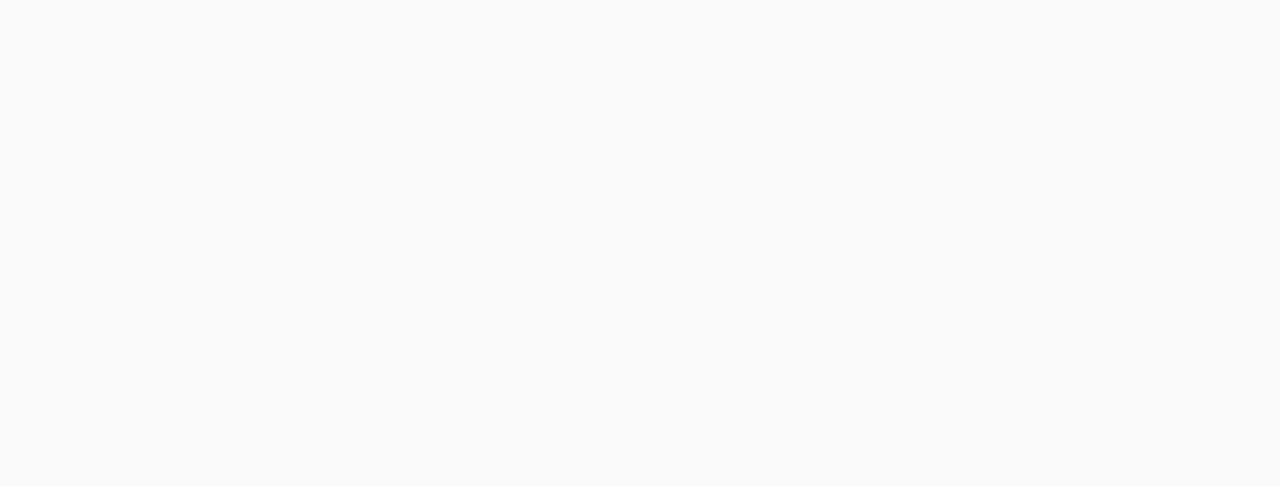
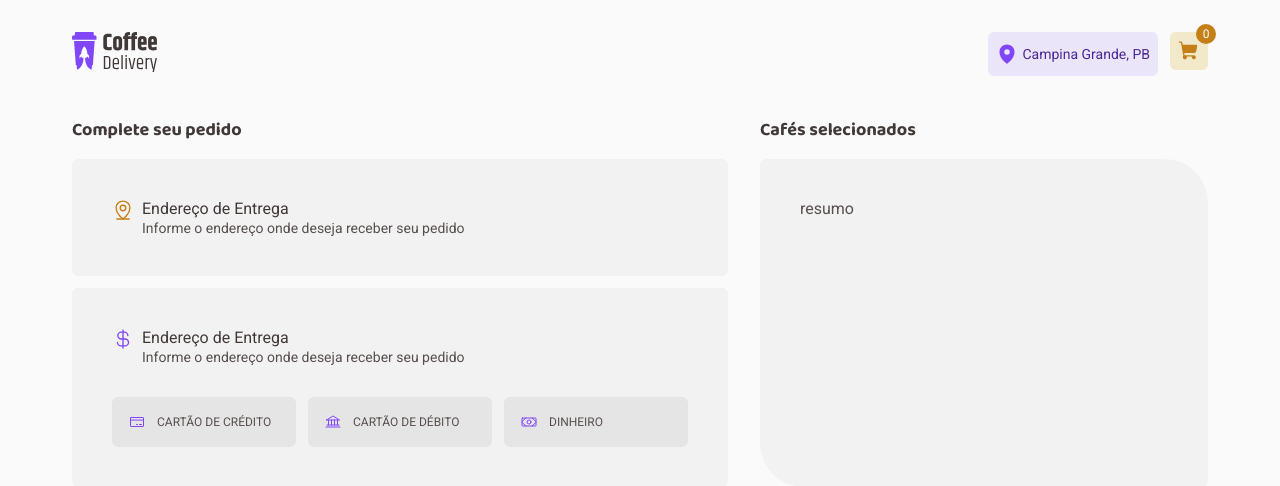
Before and after one commit to filipeferibeiro/Ignite-Desafio-02-Coffee-Delivery, a React (Vite) app: page /cart in a window 1280 px wide. Before the commit this address had no page. Shown: the top 486 px of the page. Built offline with nearby package versions, Linux system fonts and the light colour scheme; the HTML template or start-up script is replaced by a standard one.

Commit message:
feat: Structure and payment options of Cart Screen

```diff
--- a/src/Router.tsx
+++ b/src/Router.tsx
@@ -1,12 +1,14 @@
 import { Route, Routes } from 'react-router-dom'
 import { DefaultLayout } from './layouts/DefaultLayout'
 import { Home } from './pages/Home'
+import { Cart } from './pages/Cart'
 
 export function Router() {
   return (
     <Routes>
       <Route path="/" element={<DefaultLayout />}>
         <Route path="/" element={<Home />} />
+        <Route path="/cart" element={<Cart />} />
       </Route>
     </Routes>
   )
--- a/src/components/Header/index.tsx
+++ b/src/components/Header/index.tsx
@@ -1,4 +1,5 @@
 import { MapPin, ShoppingCart } from 'phosphor-react'
+import { NavLink } from 'react-router-dom'
 
 import CoffeeDeliveryLogo from '../../assets/coffee-delivery-logo.svg'
 
@@ -13,7 +14,9 @@
 export function Header() {
   return (
     <HeaderContainer>
-      <img src={CoffeeDeliveryLogo} alt="" />
+      <NavLink to="/">
+        <img src={CoffeeDeliveryLogo} alt="" />
+      </NavLink>
       <HeaderActionItemsContainer>
         <PlaceLocationIndicator>
           <MapPin size={22} weight="fill" />
--- /dev/null
+++ b/src/pages/Cart/index.tsx
@@ -0,0 +1,65 @@
+import {
+  Bank,
+  CreditCard,
+  CurrencyDollar,
+  MapPinLine,
+  Money,
+} from 'phosphor-react'
+import {
+  CartCardInfo,
+  CartCardResume,
+  CartContainer,
+  CartInfoContainer,
+  InfoCardDescription,
+  InfoCardDescriptionTexts,
+  PaymentSelection,
+  PaymentSelectionContainer,
+  SectionTitle,
+} from './styles'
+
+export function Cart() {
+  return (
+    <CartContainer>
+      <SectionTitle>Complete seu pedido</SectionTitle>
+      <SectionTitle>Cafés selecionados</SectionTitle>
+      <CartInfoContainer>
+        <CartCardInfo>
+          <InfoCardDescription color="yellow-dark">
+            <MapPinLine weight="regular" size={22} />
+            <InfoCardDescriptionTexts>
+              <p>Endereço de Entrega</p>
+              <p>Informe o endereço onde deseja receber seu pedido</p>
+            </InfoCardDescriptionTexts>
+          </InfoCardDescription>
+        </CartCardInfo>
+        <CartCardInfo>
+          <InfoCardDescription color="purple">
+            <CurrencyDollar weight="regular" size={22} />
+            <InfoCardDescriptionTexts>
+              <p>Endereço de Entrega</p>
+              <p>Informe o endereço onde deseja receber seu pedido</p>
+            </InfoCardDescriptionTexts>
+          </InfoCardDescription>
+          <PaymentSelectionContainer>
+            <PaymentSelection htmlFor="credit">
+              <input id="credit" type="radio" name="payment" />
+              <CreditCard weight="regular" size={16} />
+              <p>Cartão de Crédito</p>
+            </PaymentSelection>
+            <PaymentSelection htmlFor="debit">
+              <input id="debit" type="radio" name="payment" />
+              <Bank weight="regular" size={16} />
+              <p>Cartão de Débito</p>
+            </PaymentSelection>
+            <PaymentSelection htmlFor="cash">
+              <input id="cash" type="radio" name="payment" />
+              <Money weight="regular" size={16} />
+              <p>Dinheiro</p>
+            </PaymentSelection>
+          </PaymentSelectionContainer>
+        </CartCardInfo>
+      </CartInfoContainer>
+      <CartCardResume>resumo</CartCardResume>
+    </CartContainer>
+  )
+}
--- /dev/null
+++ b/src/pages/Cart/styles.ts
@@ -0,0 +1,111 @@
+import styled from 'styled-components'
+
+interface InfoCardDescriptionProps {
+  color: 'purple' | 'yellow-dark'
+}
+
+export const CartContainer = styled.div`
+  max-width: 71rem;
+  margin: 2.5rem auto;
+
+  display: grid;
+  grid-template-columns: 1fr 28rem;
+  row-gap: 0.94rem;
+  column-gap: 2rem;
+`
+
+export const SectionTitle = styled.h3`
+  font-family: 'Baloo 2';
+  font-size: 1.125rem;
+  font-weight: 700;
+
+  color: ${(props) => props.theme.colors['base-subtitle']};
+`
+
+export const CartInfoContainer = styled.div`
+  display: flex;
+  flex-direction: column;
+  gap: 0.75rem;
+`
+
+const CartCard = styled.div`
+  display: flex;
+  flex-direction: column;
+  padding: 2.5rem;
+  gap: 2rem;
+  background: ${(props) => props.theme.colors['base-card']};
+`
+
+export const CartCardInfo = styled(CartCard)`
+  border-radius: 6px;
+`
+
+export const CartCardResume = styled(CartCard)`
+  border-radius: 6px 44px;
+`
+
+export const InfoCardDescription = styled.div<InfoCardDescriptionProps>`
+  display: flex;
+  gap: 0.5rem;
+
+  svg {
+    color: ${(props) => props.theme.colors[props.color]};
+  }
+`
+
+export const InfoCardDescriptionTexts = styled.div`
+  display: flex;
+  flex-direction: column;
+  gap: 0.12rem;
+
+  p {
+    color: ${(props) => props.theme.colors['base-subtitle']};
+  }
+
+  p + p {
+    font-size: 0.875rem;
+    color: ${(props) => props.theme.colors['base-text']};
+  }
+`
+
+export const PaymentSelectionContainer = styled.div`
+  display: grid;
+  grid-template-columns: 1fr 1fr 1fr;
+  gap: 0.75rem;
+`
+
+export const PaymentSelection = styled.label`
+  display: flex;
+  align-items: center;
+  gap: 0.75rem;
+
+  border: 1px solid transparent;
+  background: ${(props) => props.theme.colors['base-button']};
+  padding: 1rem;
+  border-radius: 6px;
+  cursor: pointer;
+
+  position: relative;
+  font-size: 0.75rem;
+  text-transform: uppercase;
+  color: ${(props) => props.theme.colors['base-text']};
+
+  transition:
+    background-color 0.1s,
+    border-color 0.1s;
+
+  svg {
+    color: ${(props) => props.theme.colors.purple};
+    cursor: pointer;
+  }
+
+  input {
+    position: absolute;
+    opacity: 0;
+  }
+
+  &:has(input[type='radio']:checked) {
+    border: 1px solid ${(props) => props.theme.colors.purple};
+    background: ${(props) => props.theme.colors['purple-light']};
+  }
+`
--- a/src/pages/Home/styles.ts
+++ b/src/pages/Home/styles.ts
@@ -20,11 +20,6 @@
 
 export const CoffeesList = styled.div`
   display: grid;
-  //grid-template-columns: repeat(4, minmax(16rem, 1fr));
   grid-template-columns: repeat(auto-fill, minmax(16rem, 1fr));
   gap: 2rem;
-
-  /* @media (max-width: 1136px) {
-    margin: 0 auto;
-  } */
 `
```
